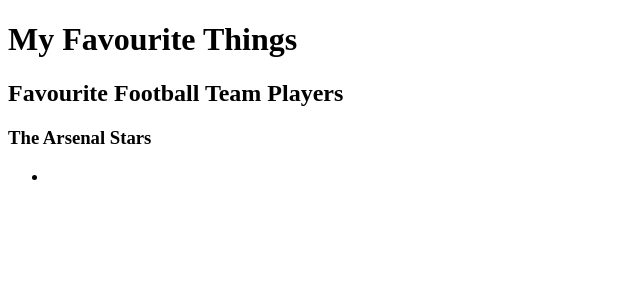
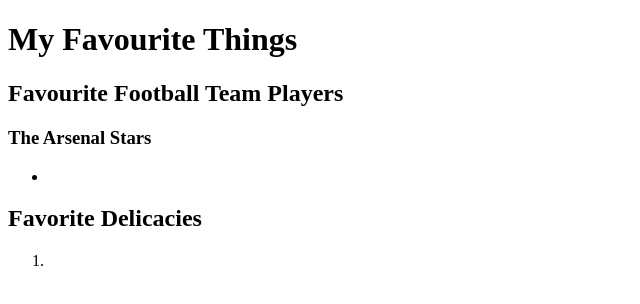
Before and after one commit to Mwendantu-CastDynamic/MyFirstWebpage, a plain HTML site: page favorite-things.html in a window 1280 px wide. Shown: the whole page, without its empty margins (0-640 px from the left). Drawn offline with Linux system fonts and the light colour scheme.

```diff
--- a/favorite-things.html
+++ b/favorite-things.html
@@ -14,6 +14,10 @@
     <li></li>
   </ul>
   <p></p>
-
+  <h2>Favorite Delicacies</h2>
+  <ol>
+    <li></li>
+  </ol>
+  <p></p>
 </body>
 </html>
```
